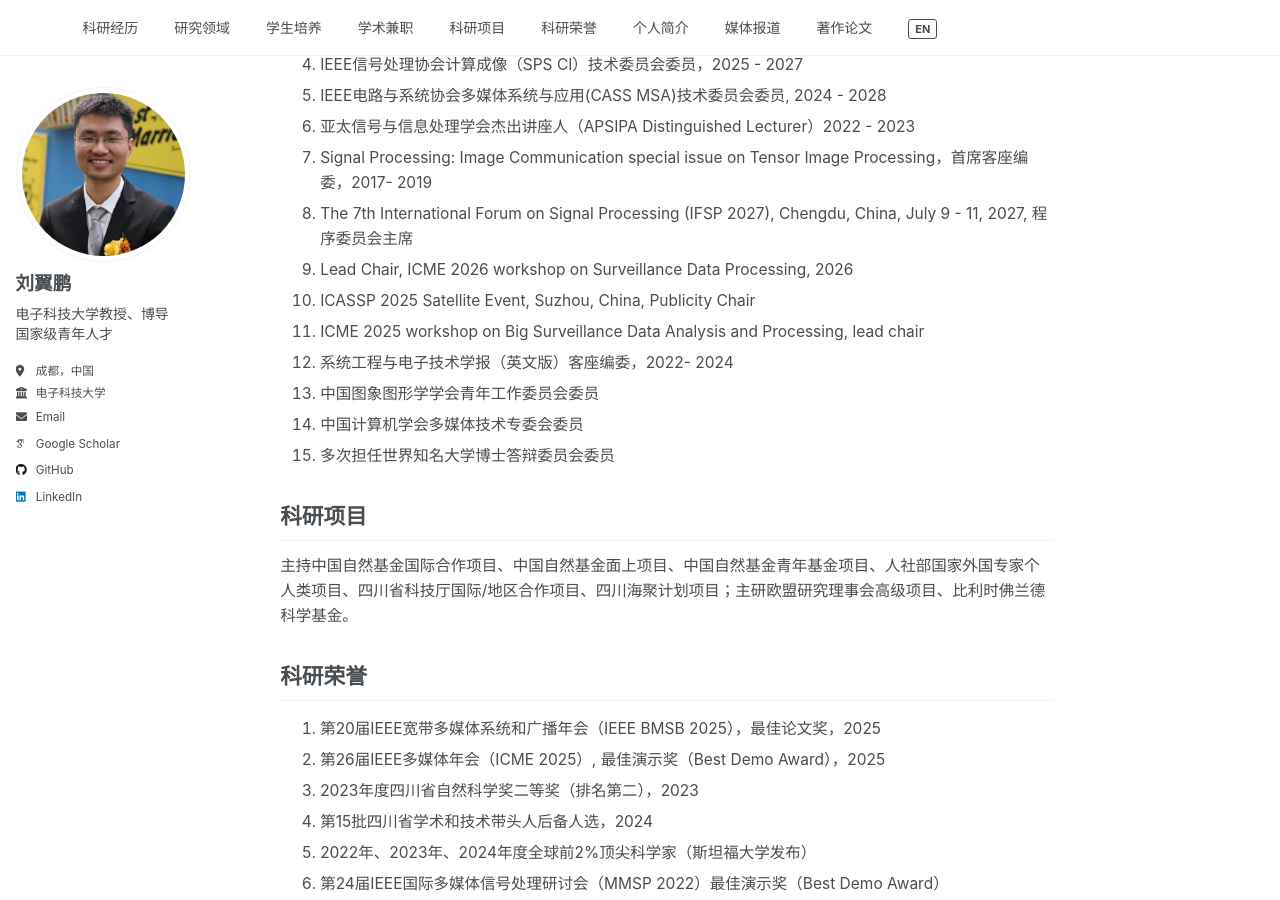
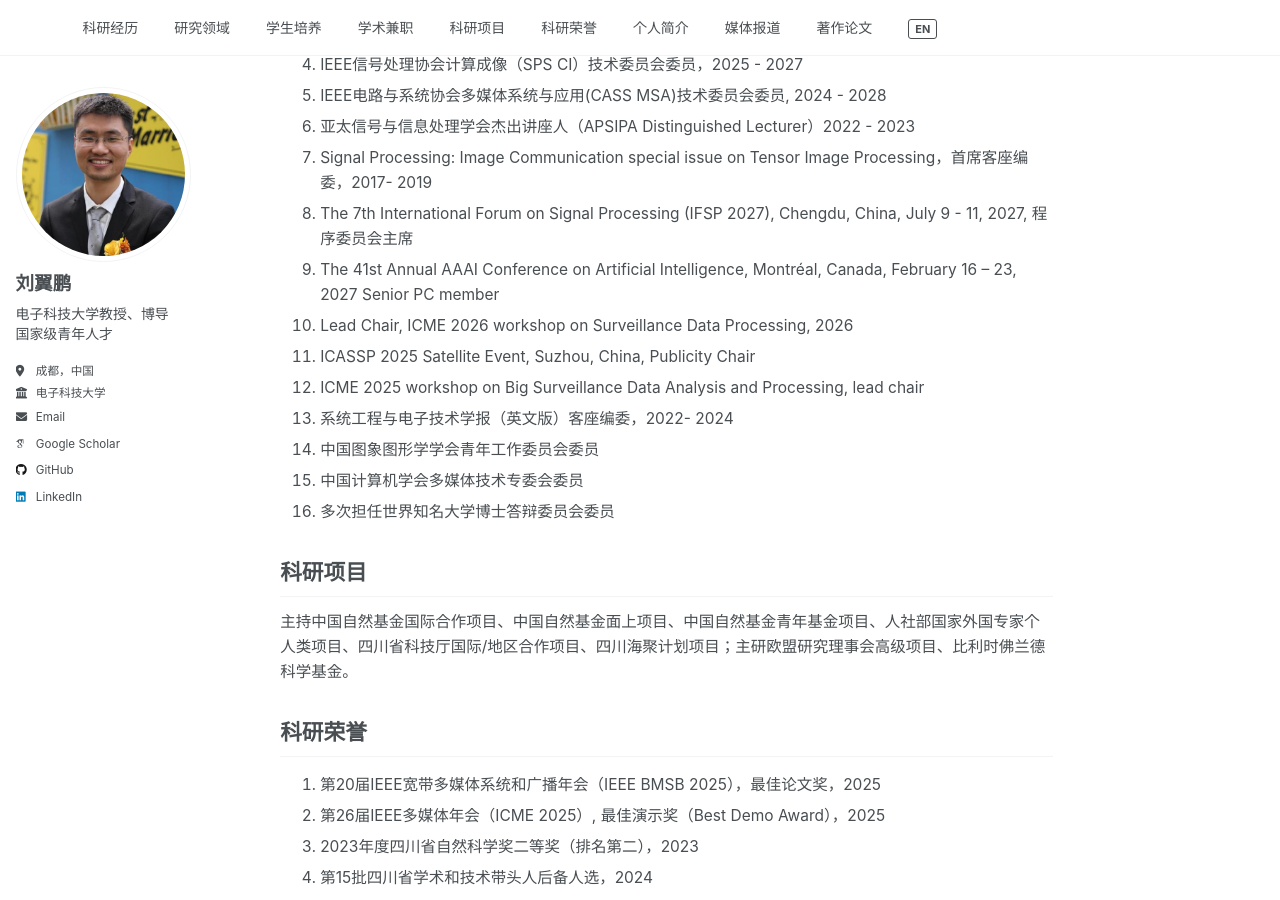
Before and after one commit to yipengliu/yipengliu.github.io, a Jekyll site: the page built from _pages/main-zh.md, in a window 1280 px wide and 900 px high, scrolled down 1111 px. Built offline with Jekyll 4.4.1, drawn with Linux system fonts in a browser that asks for light colours; some web fonts are replaced.

Commit message:
Update conference and committee details in main-zh.md

```diff
--- a/_pages/main-zh.md
+++ b/_pages/main-zh.md
@@ -46,13 +46,14 @@ redirect_from:
 6. 亚太信号与信息处理学会杰出讲座人（APSIPA Distinguished  Lecturer）2022 - 2023
 7. Signal Processing: Image Communication special issue on Tensor Image Processing，首席客座编委，2017- 2019
 8. The 7th International Forum on Signal Processing (IFSP 2027), Chengdu, China, July 9 - 11, 2027, 程序委员会主席
-9. Lead Chair, ICME 2026 workshop on Surveillance Data Processing, 2026
-10. ICASSP 2025 Satellite Event, Suzhou, China, Publicity Chair
-11. ICME 2025 workshop on Big Surveillance Data Analysis and Processing, lead chair
-12. 系统工程与电子技术学报（英文版）客座编委，2022- 2024
-13. 中国图象图形学学会青年工作委员会委员
-14. 中国计算机学会多媒体技术专委会委员
-15. 多次担任世界知名大学博士答辩委员会委员
+9. The 41st Annual AAAI Conference on Artificial Intelligence, Montréal, Canada, February 16 – 23, 2027 Senior PC member
+10. Lead Chair, ICME 2026 workshop on Surveillance Data Processing, 2026
+11. ICASSP 2025 Satellite Event, Suzhou, China, Publicity Chair
+12. ICME 2025 workshop on Big Surveillance Data Analysis and Processing, lead chair
+13. 系统工程与电子技术学报（英文版）客座编委，2022- 2024
+14. 中国图象图形学学会青年工作委员会委员
+15. 中国计算机学会多媒体技术专委会委员
+16. 多次担任世界知名大学博士答辩委员会委员
 
 ## <a id="科研项目"></a>科研项目
 
```
